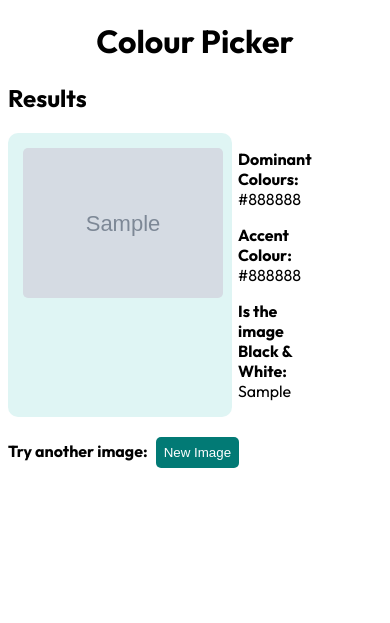
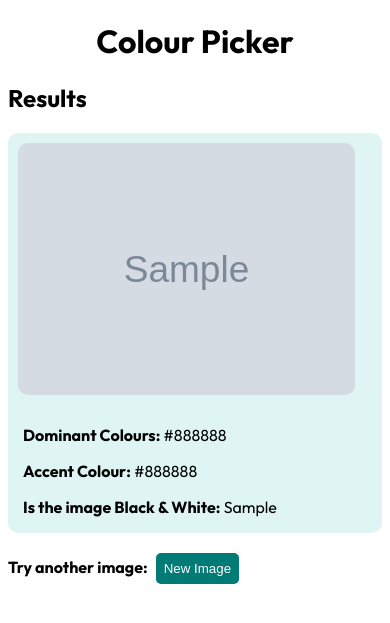
Before and after one commit to BethanyJep/colour-picker-app, a Flask app: template templates/palette.html in a window 390 px wide. Shown: the top 623 px of the page. Run offline with Flask 2, Linux system fonts and the light colour scheme; the template is opened without the code that fills it: most values are stand-ins (such as "Sample title", 1, 10 or a date in 2020); grey boxes marked "Sample" are stand-in pictures.

Commit message:
media queries for phone view of results

```diff
--- a/static/style.css
+++ b/static/style.css
@@ -43,3 +43,20 @@ input{
     border: none;
     border-radius: 5px;
 }
+@media screen and (max-width: 720px) {
+    .imageResults {
+      display: flex;
+      flex-direction: column;
+      background-color: #dff5f4;
+      border-radius: 10px;
+      width: 100%;
+      margin-bottom: 20px;
+    }
+    .imageDesc{
+        padding-left: 15px;
+    }
+    img{
+        padding: 10px;
+        width: 90%;
+    }
+  }
--- a/templates/palette.html
+++ b/templates/palette.html
@@ -15,7 +15,7 @@
             <div>
                 <img src="{{ImageSelected}}" alt="" srcset="">
             </div>
-            <div>
+            <div class="imageDesc">
                 <p><strong>Dominant Colours:</strong> {{ dominantCOLOURS }}</p>
                 <p><strong>Accent Colour:</strong> {{ accentCOLOUR }}</p>
                 <p><strong>Is the image Black & White:</strong> {{ blackWHITE }}</p>
```
